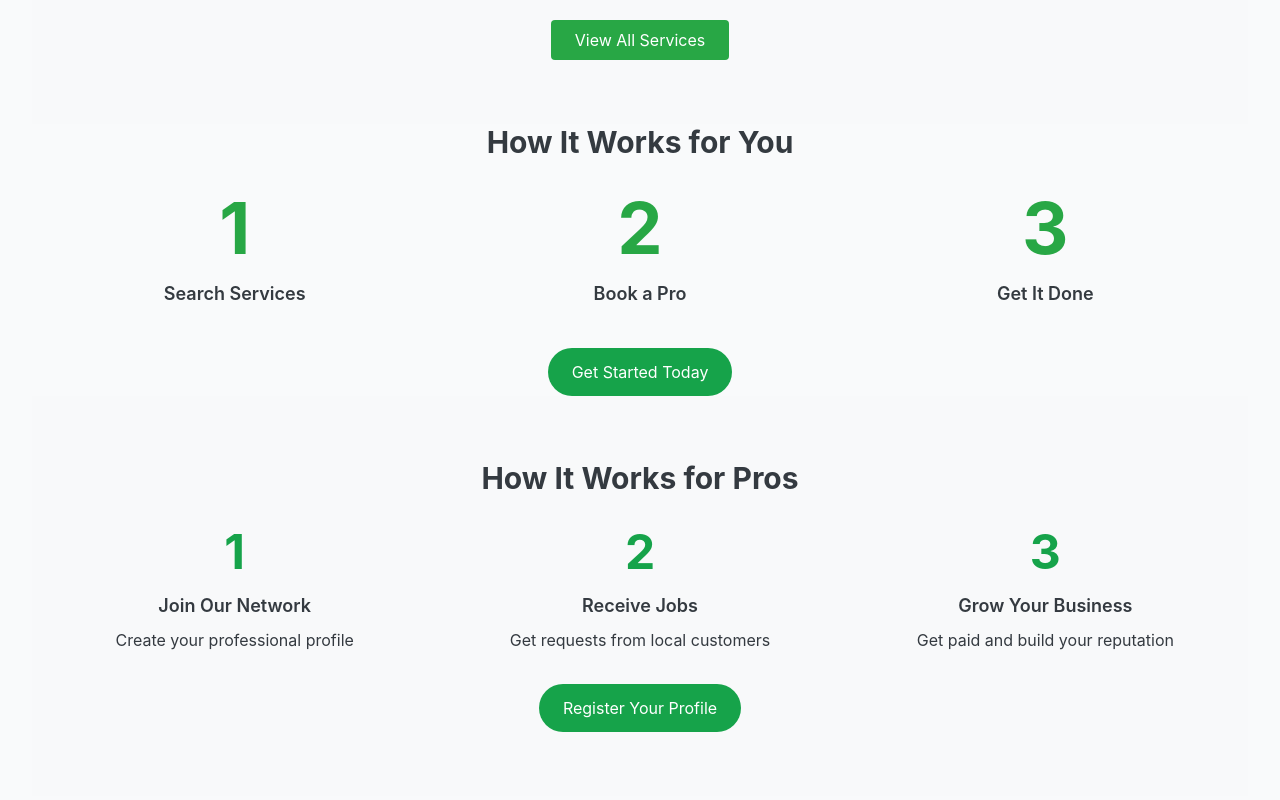
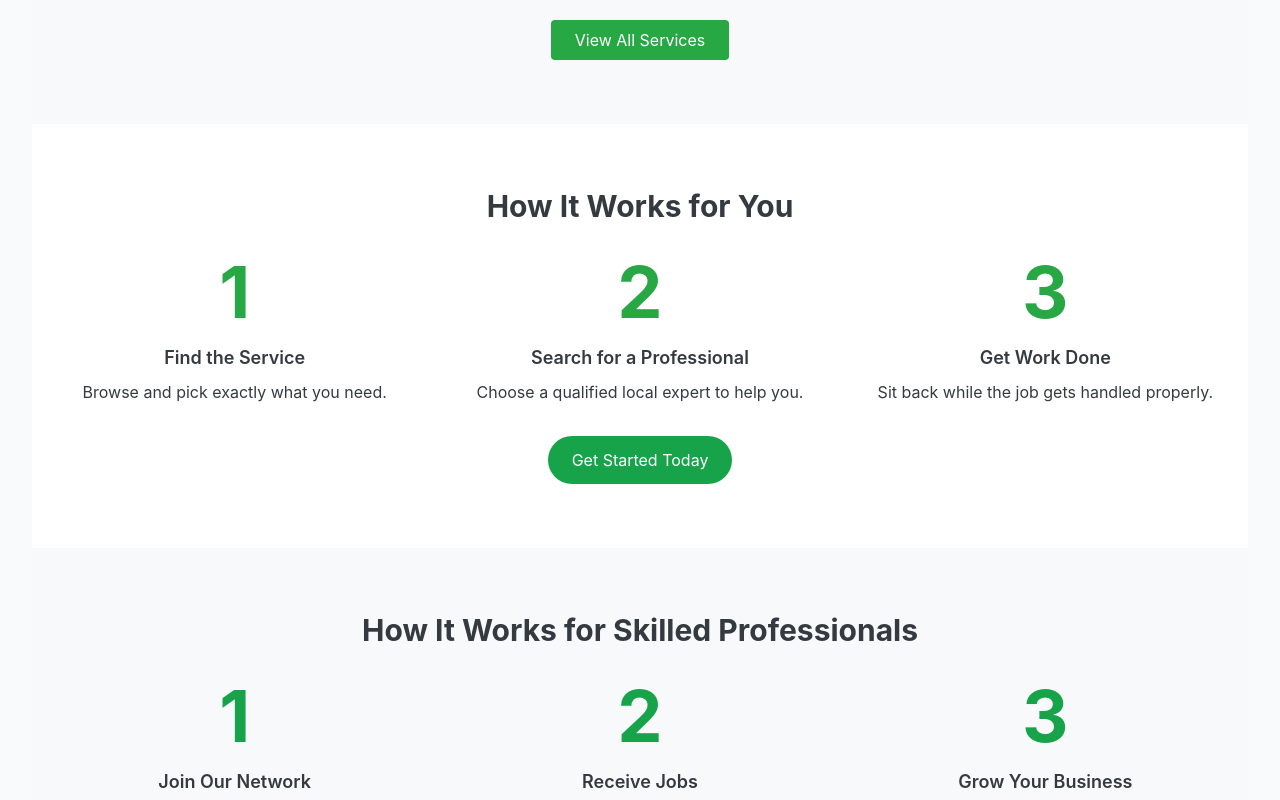
Before and after one commit to MicroLana/lanahub, a React (Vite) app: page / in a window 1280 px wide. Shown: the part 1220-2020 px from the top of the page. Built offline with nearby package versions, Linux system fonts and the light colour scheme; no server answers.

Commit message:
LInked all Pages

```diff
--- a/src/App.jsx
+++ b/src/App.jsx
@@ -115,7 +115,9 @@ function AppContent() {
           path="/service-provider-registration"
           element={<NewSPRegistration />}
         />
-        <Route path="/find-professional" element={<FindProfessional />} />
+
+        <Route path="/FindProfessional" element={<FindProfessional />} />
+
 
         {/* Login route */}
         <Route path="/login" element={<LanahubLogin />} />
--- a/src/Appddd.jsx
+++ /dev/null
@@ -1,111 +0,0 @@
-// src/App.jsx
-import React, { useState, useEffect } from "react";
-import {
-  BrowserRouter as Router,
-  Routes,
-  Route,
-  Navigate,
-  useNavigate,
-} from "react-router-dom";
-import {
-  onAuthStateChanged,
-  isSignInWithEmailLink,
-  signInWithEmailLink,
-} from "firebase/auth";
-import { auth } from "./firebase";
-
-import Layout from "./components/Layout.jsx";
-import Home from "./pages/Home.jsx";
-import AuthPage from "./pages/AuthPage.jsx";
-import Services from "./pages/Services.jsx";
-import ServiceDetailsPage from "./pages/ServiceDetailsPage.jsx";
-import ProfileModal from "./components/ProfileModal.jsx";
-import AboutLanaHub from "./pages/AboutLanaHub.jsx";
-import LanahubPolicies from "./pages/LanahubPolicies.jsx";
-
-function AppContent() {
-  const [user, setUser] = useState(null);
-  const [showModal, setShowModal] = useState(false);
-  const navigate = useNavigate();
-
-  // Listen for auth state changes
-  useEffect(() => {
-    const unsubscribe = onAuthStateChanged(auth, (currentUser) => {
-      setUser(currentUser);
-    });
-    return unsubscribe;
-  }, []);
-
-  // Handle magic‑link sign‑in & 30‑minute expiry
-  useEffect(() => {
-    if (isSignInWithEmailLink(auth, window.location.href)) {
-      let email = window.localStorage.getItem("emailForSignIn");
-      if (!email) {
-        email = window.prompt("Please confirm your email for sign‑in:");
-      }
-
-      const ts = window.localStorage.getItem("emailLinkTimestamp");
-      if (ts && Date.now() - parseInt(ts, 10) > 30 * 60 * 1000) {
-        alert("That sign‑in link has expired. Please request a new one.");
-        window.localStorage.removeItem("emailForSignIn");
-        window.localStorage.removeItem("emailLinkTimestamp");
-        navigate("/auth");
-        return;
-      }
-
-      signInWithEmailLink(auth, email, window.location.href)
-        .then(() => {
-          window.localStorage.removeItem("emailForSignIn");
-          window.localStorage.removeItem("emailLinkTimestamp");
-          navigate("/");
-        })
-        .catch((err) => {
-          console.error("Error signing in with email link:", err);
-          navigate("/auth");
-        });
-    }
-  }, [navigate]);
-
-  return (
-    <>
-      {showModal && user?.emailVerified && (
-        <ProfileModal isOpen={showModal} onClose={() => setShowModal(false)} />
-      )}
-
-      <Routes>
-        <Route
-          path="/"
-          element={<Layout onRegister={() => setShowModal(true)} user={user} />}
-        >
-          <Route
-            index
-            element={<Home user={user} onRegister={() => setShowModal(true)} />}
-          />
-          <Route path="auth" element={<AuthPage />} />
-          <Route path="services" element={<Services />} />
-          <Route
-            path="service/:id"
-            element={
-              user?.emailVerified ? (
-                <ServiceDetailsPage />
-              ) : (
-                <Navigate to="/auth" replace />
-              )
-            }
-          />
-          <Route path="about-lanahub" element={<AboutLanaHub />} />
-          <Route path="policies" element={<LanahubPolicies />} />
-          <Route path="*" element={<Navigate to="/" replace />} />
-        </Route>
-      </Routes>
-    </>
-  );
-}
-
-export default function App() {
-  return (
-    <Router>
-      <AppContent />
-    </Router>
-  );
-}
--- a/src/components/HowItWorksPro.jsx
+++ b/src/components/HowItWorksPro.jsx
@@ -1,36 +1,39 @@
+//Developed by Mr N~G~K
+
 import React from "react";
+import { useNavigate } from "react-router-dom";
 
 const steps = [
   {
     title: "Join Our Network",
     desc: "Create your professional profile",
-    icon: (<span className="text-green-600 text-5xl font-bold">1</span>),
+    icon: <span className="text-green-600 text-7xl font-bold">1</span>,
   },
   {
     title: "Receive Jobs",
     desc: "Get requests from local customers",
-    icon: (<span className="text-green-600 text-5xl font-bold">2</span>),
+    icon: <span className="text-green-600 text-7xl font-bold">2</span>,
   },
   {
     title: "Grow Your Business",
     desc: "Get paid and build your reputation",
-    icon: (<span className="text-green-600 text-5xl font-bold">3</span>),
+    icon: <span className="text-green-600 text-7xl font-bold">3</span>,
   },
 ];
 
 export default function HowItWorksPro() {
+  const navigate = useNavigate();
+
   return (
     <section className="py-section bg-secondary">
       <div className="container mx-auto px-4">
         <h2 className="text-h2 text-dark font-bold text-center mb-8">
-          How It Works for Pros
+          How It Works for Skilled Professionals
         </h2>
         <div className="grid gap-8 grid-cols-1 md:grid-cols-3">
           {steps.map((step) => (
             <div key={step.title} className="text-center px-4">
-              <div className="mx-auto mb-4">
-                {step.icon}
-              </div>
+              <div className="mx-auto mb-4">{step.icon}</div>
               <h3 className="text-lg font-semibold text-dark mb-2">
                 {step.title}
               </h3>
@@ -39,8 +42,11 @@ export default function HowItWorksPro() {
           ))}
         </div>
         <div className="text-center mt-8">
-          <button className="bg-green-600 text-white px-6 py-3 rounded-full hover:bg-green-700">
-            Register Your Profile
+          <button
+            onClick={() => navigate("/service-provider-registration")}
+            className="bg-green-600 text-white px-6 py-3 rounded-full hover:bg-green-700 transition-colors duration-200"
+          >
+            Register Your Services
           </button>
         </div>
       </div>
--- a/src/components/HowItWorksUser.jsx
+++ b/src/components/HowItWorksUser.jsx
@@ -1,23 +1,28 @@
+//Developed by Mr N~G~K
+
 import React from "react";
+import { useNavigate } from "react-router-dom";
 
 const steps = [
   {
-    title: "Search Services",
-    //desc: "Find what you need in seconds",
+    title: "Find the Service",
+    desc: "Browse and pick exactly what you need.",
   },
   {
-    title: "Book a Pro",
-   // desc: "Select a time that works for you",
+    title: "Search for a Professional",
+    desc: "Choose a qualified local expert to help you.",
   },
   {
-    title: "Get It Done",
-   // desc: "Relax while experts handle it",
+    title: "Get Work Done",
+    desc: "Sit back while the job gets handled properly.",
   },
 ];
 
 export default function HowItWorksUser() {
+  const navigate = useNavigate();
+
   return (
-    //<section className="py-section">
+    <section className="py-section bg-white">
       <div className="container mx-auto px-4">
         <h2 className="text-h2 text-dark font-bold text-center mb-8">
           How It Works for You
@@ -37,12 +42,14 @@ export default function HowItWorksUser() {
         </div>
 
         <div className="text-center mt-8">
-          <button className="bg-green-600 text-white px-6 py-3 rounded-full hover:bg-green-700">
+          <button
+            onClick={() => navigate("/user-registration")}
+            className="bg-green-600 text-white px-6 py-3 rounded-full hover:bg-green-700 transition-colors duration-200"
+          >
             Get Started Today
           </button>
         </div>
-
       </div>
-   // </section>
+    </section>
   );
 }
--- a/src/components/Navbar.jsx
+++ b/src/components/Navbar.jsx
@@ -107,19 +107,19 @@ export default function Navbar({ onRegister }) {
   const servicesItems = [
     { label: "Find Professional", to: "/find-professional" },
     { divider: true },
-    { label: "Electrical Repairs", to: "/services" },
-    { label: "Home Renovations", to: "/services" },
-    { label: "Vehicle Repairs", to: "/services" },
-    { label: "Solar Installations", to: "/services" },
-    { divider: true },
-    { label: "Animal Care", to: "/services" },
-    { label: "House Keeping", to: "/services" },
-    { divider: true },
-    { label: "Paint and Decorations", to: "/services" },
-    { label: "Plumbing", to: "/services" },
-    { label: "Children Parties", to: "/services" },
-    { divider: true },
-    { label: "View More", to: "/services" }
+    //{ label: "Electrical Repairs", to: "/services" },
+    //{ label: "Home Renovations", to: "/services" },
+    //{ label: "Vehicle Repairs", to: "/services" },
+   // { label: "Solar Installations", to: "/services" },
+    //{ divider: true },
+    //{ label: "Animal Care", to: "/services" },
+    //{ label: "House Keeping", to: "/services" },
+    //{ divider: true },
+    //{ label: "Paint and Decorations", to: "/services" },
+    //{ label: "Plumbing", to: "/services" },
+    //{ label: "Children Parties", to: "/services" },
+    //{ divider: true },
+    { label: "View Services", to: "/services" }
   ];
 
   const partnersItems = [
--- a/src/pages/Services.jsx
+++ b/src/pages/Services.jsx
@@ -365,7 +365,7 @@ export default function Services() {
               className="flex items-center bg-white text-green-600 font-semibold px-5 py-2 rounded-full shadow hover:bg-gray-100 transition-colors duration-200"
             >
               <FaBook className="mr-2" />
-              Book Now
+              Find Professional Now.
             </Link>
           </div>
         </div>
@@ -409,16 +409,14 @@ export default function Services() {
             className="flex items-center bg-green-600 text-white font-semibold px-5 py-2 rounded-full shadow hover:bg-green-700 transition-colors duration-200"
           >
             <FaBook className="mr-2" />
-            Book Now
+            Search for Professional
           </Link>
         </div>
       </main>
 
       {/* Bottom Text */}
       <div className="text-center text-gray-700 px-4 py-6">
-        Access professional, background‑checked electricians, plumbers,
-        housekeepers, mechanics and more—hassle‑free home services at your
-        fingertips.
+        Access vetted, background checked professionals from Electricians and Plumbers to Housekeepers, Motor Mechanics, and more—for reliable, hassle‑free home services at your fingertips.
       </div>
 
       {/* Footer */}
```
